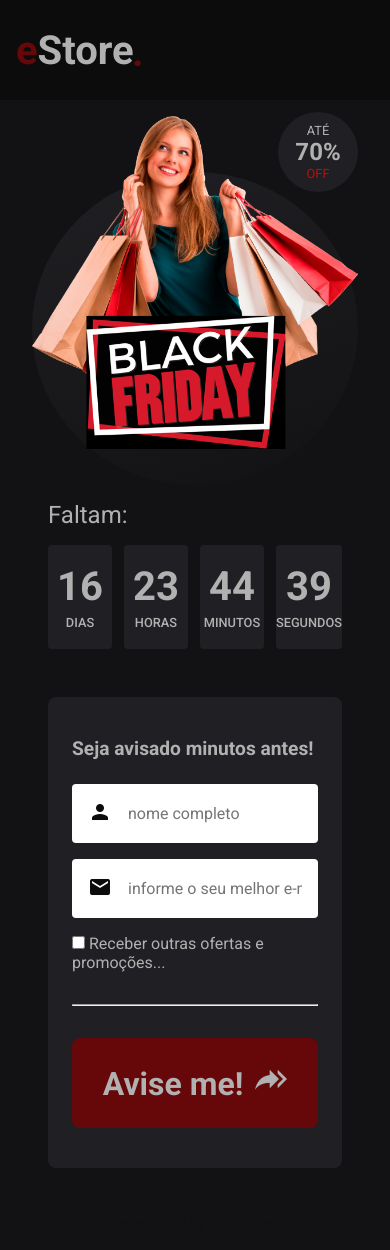
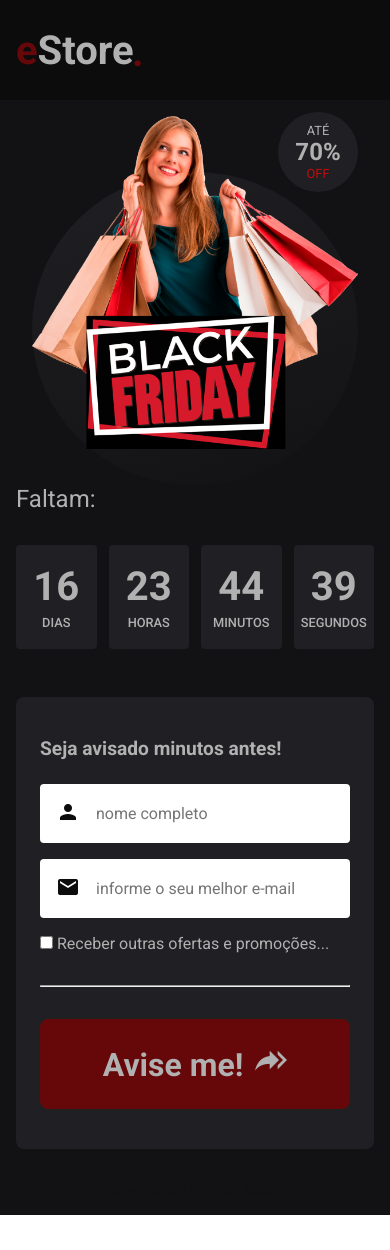
Before and after one commit to dsrivan/gamaacademy-2021-HiringCoders2-projeto-Desafio01, a plain HTML site: page index.html in a window 390 px wide. After the commit the page ends 1215 px from the top, so only its background shows below. Drawn offline with Linux system fonts and the light colour scheme.

Commit message:
Responsividade

```diff
--- a/assets/scss/main.scss
+++ b/assets/scss/main.scss
@@ -73,7 +73,7 @@
         align-items: center;
         justify-content: center;
         z-index: 1;
-        // pointer-events: none;
+        pointer-events: none;
 
         & .left--discount-image {
           position: relative;
@@ -137,6 +137,11 @@
       }
       & .right {
         z-index: 2;
+
+        @media only screen and (max-width: 899px) {
+          padding: 0;
+        }
+
         & .right--text-counters {
           display: flex;
           flex-direction: column;
@@ -146,6 +151,10 @@
             font-size: $fontSize * 1.5;
             padding: $base * 2;
             padding-bottom: 0;
+
+            @media only screen and (max-width: 899px) {
+              padding: ($base * 2) 0;
+            }
           }
 
           & .counters {
@@ -153,6 +162,10 @@
             display: flex;
             justify-content: space-between;
             gap: $base * 1.5;
+
+            @media only screen and (max-width: 899px) {
+              padding: ($base * 2) 0;
+            }
 
             & .days,
             & .hours,
@@ -183,6 +196,10 @@
         }
         & .right--form {
           padding: $base * 2;
+
+          @media only screen and (max-width: 899px) {
+            padding: ($base * 2) 0;
+          }
 
           & .form--title-fields-button {
             padding: ($base * 5) ($base * 3);
```
Also changed, not shown: assets/css/main.css.
